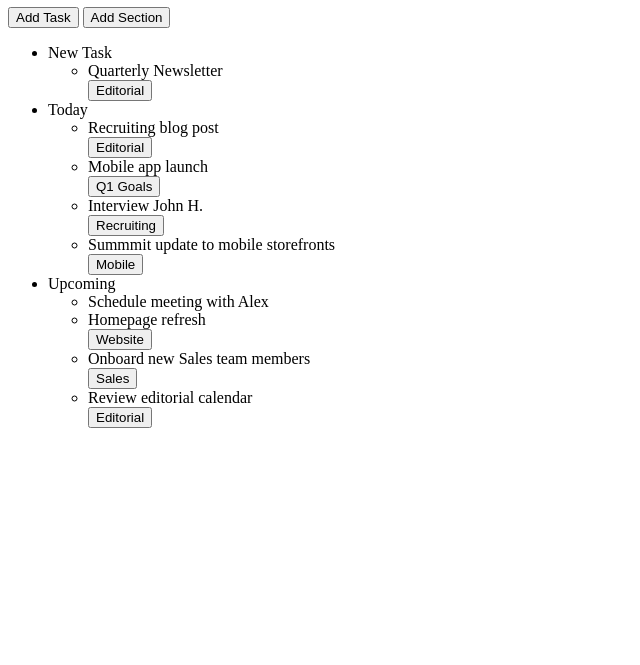
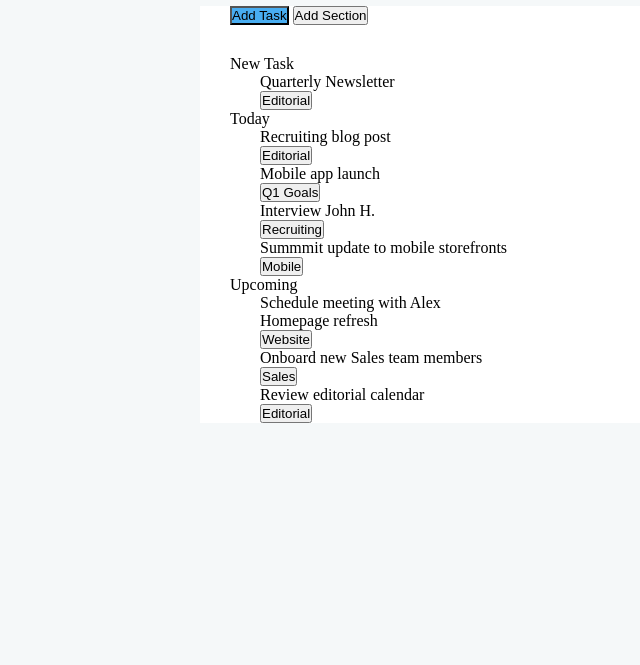
Before and after one commit to giovannimegliola/html-css-toboolist, a plain HTML site: page index.html in a window 1280 px wide. Shown: the part 135-800 px from the top of the page, without its empty margins (0-640 px from the left). Drawn offline with Linux system fonts and the light colour scheme.

Commit message:
added color classes in css

```diff
--- a/css/style.css
+++ b/css/style.css
@@ -0,0 +1,59 @@
+* {
+    margin:0;
+    padding: 0;
+    box-sizing: border-box;
+}
+
+body {
+    background-color: #F5F8F9;
+}
+
+header {
+    background-color: white;
+}
+
+main{
+    background-color: white;
+    margin-top: 50px;
+    margin-left: 200px;
+    margin-right: 200px;
+
+}
+
+ul{
+    margin-left: 30px;
+    list-style: none;
+}
+section{
+    margin-left: 30px;
+    margin-bottom: 30px;
+    margin-top: 20px;
+}
+
+.color-1{
+    background-color: #48ADF1;
+}
+
+.color-2{
+    background-color: #9C72E4;
+}
+
+.color-3{
+    background-color: #5EBEA6;
+}
+
+.coloe-4{
+    background-color: #F29E33;
+}
+
+.color-5{
+    background-color: #D763A1;
+}
+
+.color-6{
+    background-color: #B0C925;
+}
+
+.text-color{
+    color: white;
+}
--- a/index.html
+++ b/index.html
@@ -13,7 +13,7 @@
     </header>
     <main>
         <section>
-            <button>Add Task</button>
+            <button class="color-1">Add Task</button>
             <button>Add Section</button>
         </section>
         <ul>
```
Also changed, not shown: 1 other file.
